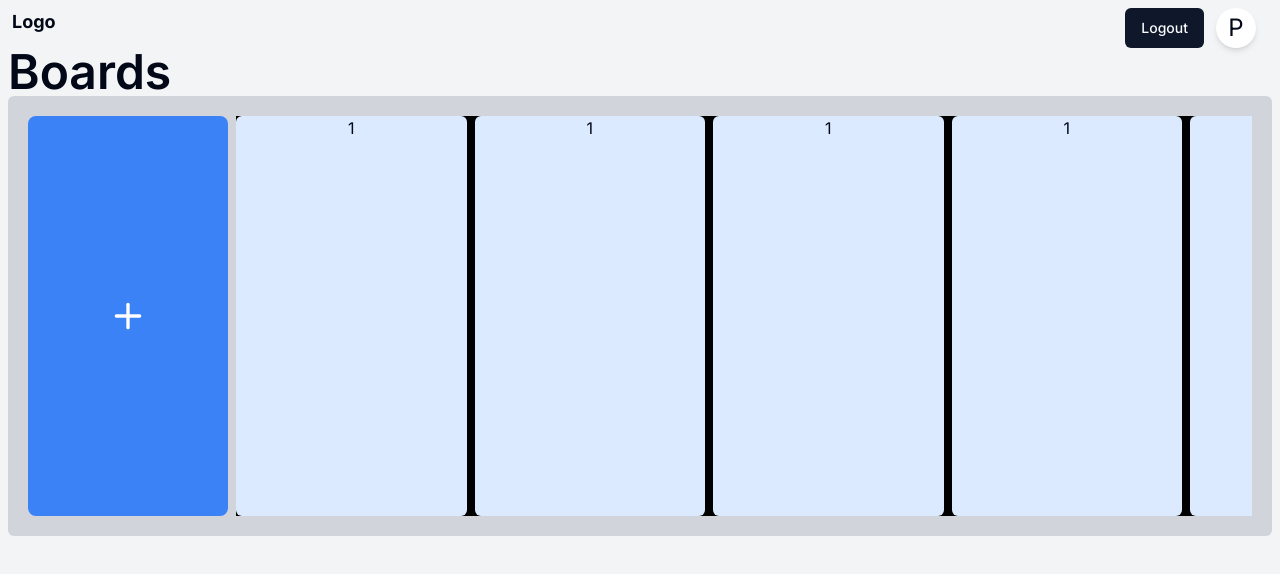
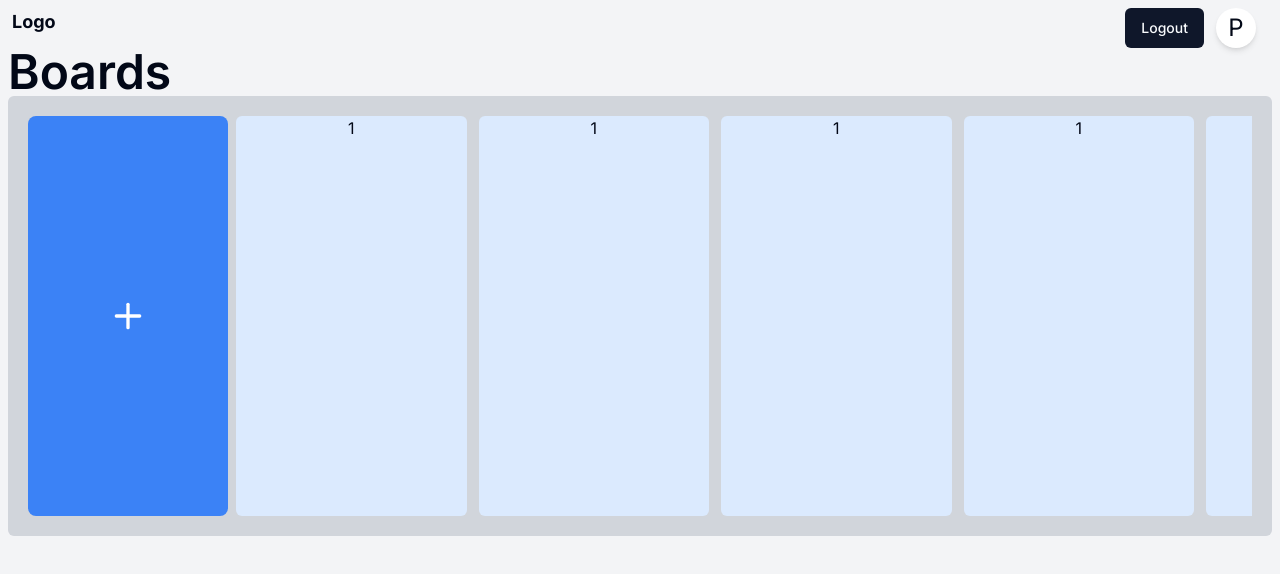
Before and after one commit to Deepakcodez/DigiNotes-web-app, a Next.js app: page /home in a window 1280 px wide. Shown: the top 574 px of the page. Built offline with nearby package versions, Linux system fonts and the light colour scheme.

Commit message:
creating scrollable card

```diff
--- a/src/app/home/page.tsx
+++ b/src/app/home/page.tsx
@@ -3,12 +3,22 @@ import { Button } from "@/components/ui/button";
 import axios from "axios";
 import { Plus } from "lucide-react";
 import { useRouter } from "next/navigation";
-import { Fragment , useRef} from "react";
+import { Fragment , useEffect, useRef, useState} from "react";
 import { motion, useTransform, useScroll } from "framer-motion";
+import { HorizontalScrollCarousel } from "@/components/boardcard/boardscroll/page";
+import { number } from "zod";
 
 export default function Home() {
   const router = useRouter();
-  const card = [1, 1, 1, 1, 1, 1, 1, 1, 1,1,,1,1];
+  const card = [1, 1, 1, 1, 1, 1, 1, 1];
+  const [width, setWidth] = useState(0)
+  const carousel = useRef()
+
+
+  useEffect(()=>{
+    setWidth(carousel.current.scrollWidth - carousel.current.offsetWidth  )
+    console.log('>>>>>>>>>>>', carousel.current.scrollWidth - carousel.current.offsetWidth )
+  },[])
 
   return (
     <>
@@ -18,17 +28,20 @@ export default function Home() {
         <div className="bg-gray-300 rounded-md h-[70vh] md:h-[55vh] p-5 flex gap-2">
           <div className="px-[5rem] rounded-lg h-full bg-blue-500 flex justify-center items-center"> <Plus color="white" size={40}/> </div>
           {/* cards */}
-          <div className="bg-black w-full flex flex-row gap-2 overflow-x-auto no-scrollbar ">
-
-
+          <motion.div ref={carousel}  className=" w-full flex flex-row gap-2 overflow-hidden">
+          <motion.div
+          drag='x'
+          dragConstraints={{right:0, left:-width}}
+          className="  flex gap-3">
             {
               card.map((data, index)=>(
                 <Fragment key={index}>
-                 <div className=" px-[7rem] rounded-md h-full bg-blue-100">{data}</div>
+                 <div className=" px-[7rem] rounded-md h-full bg-blue-100 cursor-grab">{data}</div>
                 </Fragment>
               ))
             }
-          </div>
+            </motion.div>
+          </motion.div>
         </div>
       </div>
     </>
```
